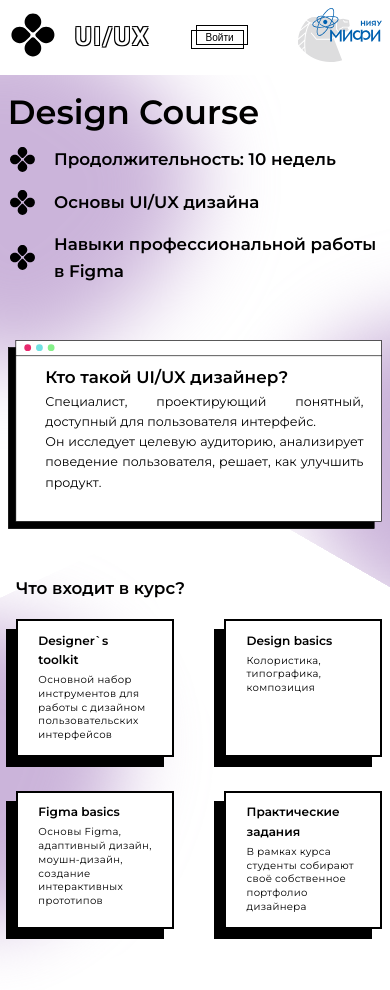
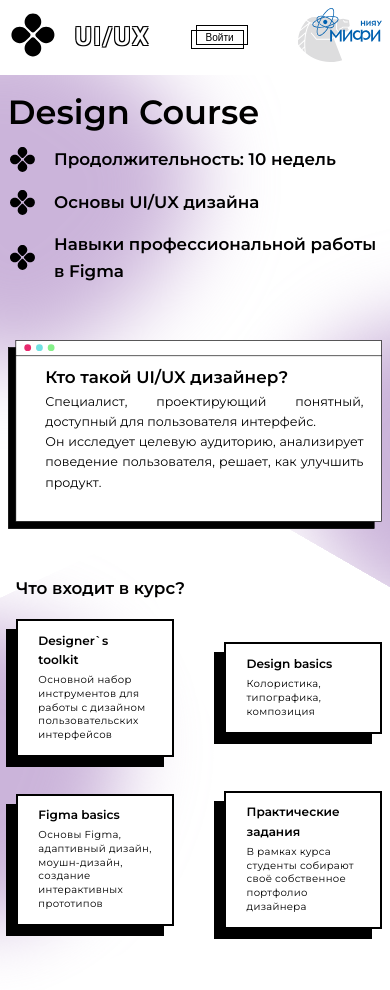
Before and after one commit to IvanMurzin/DesignCourse, a Vue app: page / in a window 390 px wide. Shown: the top 990 px of the page. Built offline with nearby package versions, Linux system fonts and the light colour scheme.

Commit message:
update what inside

```diff
--- a/src/components/other/BorderedItem.vue
+++ b/src/components/other/BorderedItem.vue
@@ -17,8 +17,8 @@ defineProps<{
   position: relative;
   display: inline-block;
   padding-top: 0em;
-  padding-left:   3em;
-  padding-right:  3em;
+  padding-left: 3em;
+  padding-right: 3em;
   padding-bottom: 2em;
   border: 2px solid black;
   box-shadow: -10px 10px black;
@@ -46,12 +46,18 @@ defineProps<{
   color: black;
 }
 
+@media screen and (max-width: 1160px) {
+  .item {
+    height: auto;
+  }
+}
+
 @media screen and (max-width: 900px) {
   .item {
     font-size: 0.8em;
   }
 
-  .item__title{
+  .item__title {
     font-size: 1.8em;
   }
 }
```
